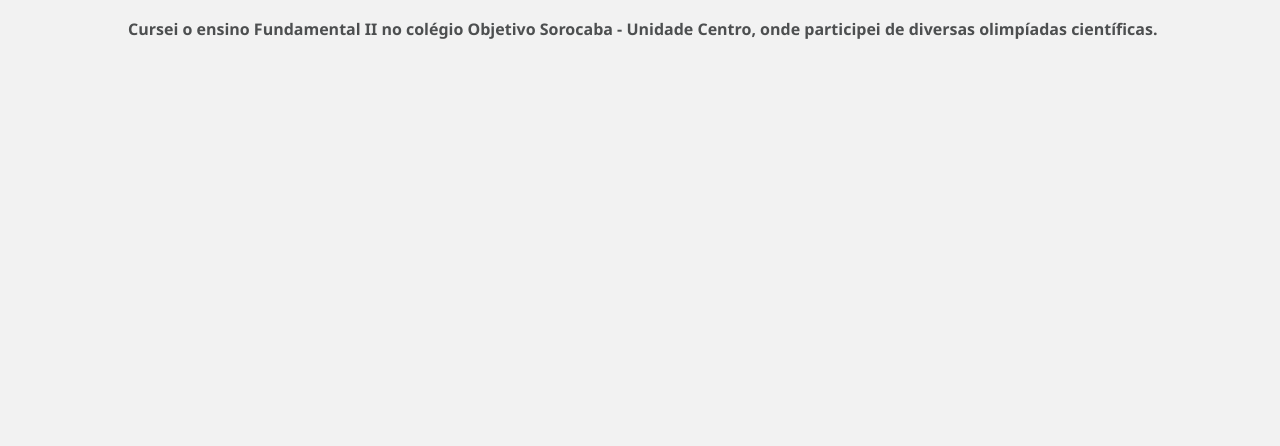
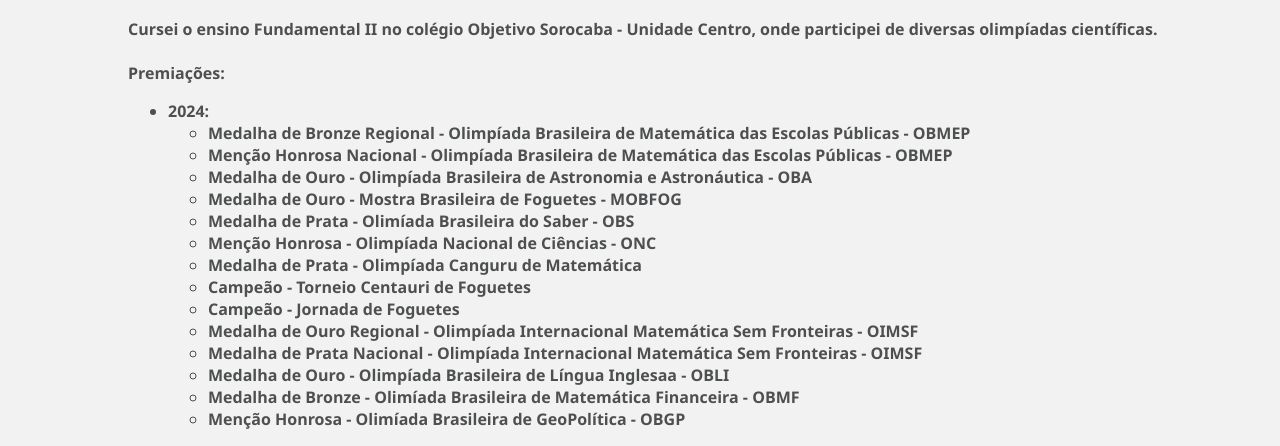
Before and after one commit to fasefo/fasefo.github.io, a plain HTML site: page src/html/academicLife.html in a window 1280 px wide. Shown: the part 532-978 px from the top of the page. Before the commit the page ends 800 px from the top, so only its background shows below. Drawn offline with Linux system fonts and the light colour scheme.

Commit message:
Added medals and adjusted links

```diff
--- a/src/html/academicLife.html
+++ b/src/html/academicLife.html
@@ -4,8 +4,8 @@
   <head>
     <meta charset="UTF-8">
     <meta name="viewport" content="width=device-width, initial-scale=1.0">
-    <title>Página Principal</title>
-    <link rel="icon" type="image/x-icon" href="image/favicon.ico">
+    <title>Vida Acadêmica</title>
+    <link rel="icon" type="image/x-icon" href="../../image/favicon.ico">
     <link rel="stylesheet" href="../css/global.css">
   </head>
   <html>
@@ -52,7 +52,7 @@
           <li>Curso: Desenvolvimento de Sistemas - AMS</li>
         </ul>
         <br />
-        Além disso, sou bolsista e estou participando da ICJr - o programa de iniciação científica da OBA/OBAFOG.
+        Além disso, sou bolsista e estou participando da ICJr - o Programa de Iniciação Científica da OBA/OBAFOG.
       </div>
 
       <br>
@@ -66,6 +66,57 @@
       <div class="standardText">
         Cursei o ensino Fundamental II no colégio Objetivo Sorocaba - Unidade Centro, onde participei de diversas
         olimpíadas científicas.
+        <br><br>
+        Premiações:
+        <ul>
+          <li>
+            2024:
+            <ul>
+              <li>
+                Medalha de Bronze Regional - Olimpíada Brasileira de Matemática das Escolas Públicas - OBMEP
+              </li>
+              <li>
+                Menção Honrosa Nacional - Olimpíada Brasileira de Matemática das Escolas Públicas - OBMEP
+              </li>
+              <li>
+                Medalha de Ouro - Olimpíada Brasileira de Astronomia e Astronáutica - OBA
+              </li>
+              <li>
+                Medalha de Ouro - Mostra Brasileira de Foguetes - MOBFOG
+              </li>
+              <li>
+                Medalha de Prata - Olimíada Brasileira do Saber - OBS
+              </li>
+              <li>
+                Menção Honrosa - Olimpíada Nacional de Ciências - ONC
+              </li>
+              <li>
+                Medalha de Prata - Olimpíada Canguru de Matemática
+              </li>
+              <li>
+                Campeão - Torneio Centauri de Foguetes
+              </li>
+              <li>
+                Campeão - Jornada de Foguetes
+              </li>
+              <li>
+                Medalha de Ouro Regional - Olimpíada Internacional Matemática Sem Fronteiras - OIMSF
+              </li>
+              <li>
+                Medalha de Prata Nacional - Olimpíada Internacional Matemática Sem Fronteiras - OIMSF
+              </li>
+              <li>
+                Medalha de Ouro - Olimpíada Brasileira de Língua Inglesaa - OBLI
+              </li>
+              <li>
+                Medalha de Bronze - Olimíada Brasileira de Matemática Financeira - OBMF
+              </li>
+              <li>
+                Menção Honrosa - Olimíada Brasileira de GeoPolítica - OBGP
+              </li>
+            </ul>
+          </li>
+        </ul>
       </div>
 
     </body>
```
Also changed, not shown: src/html/PW1.html (+1 -1 lines).
